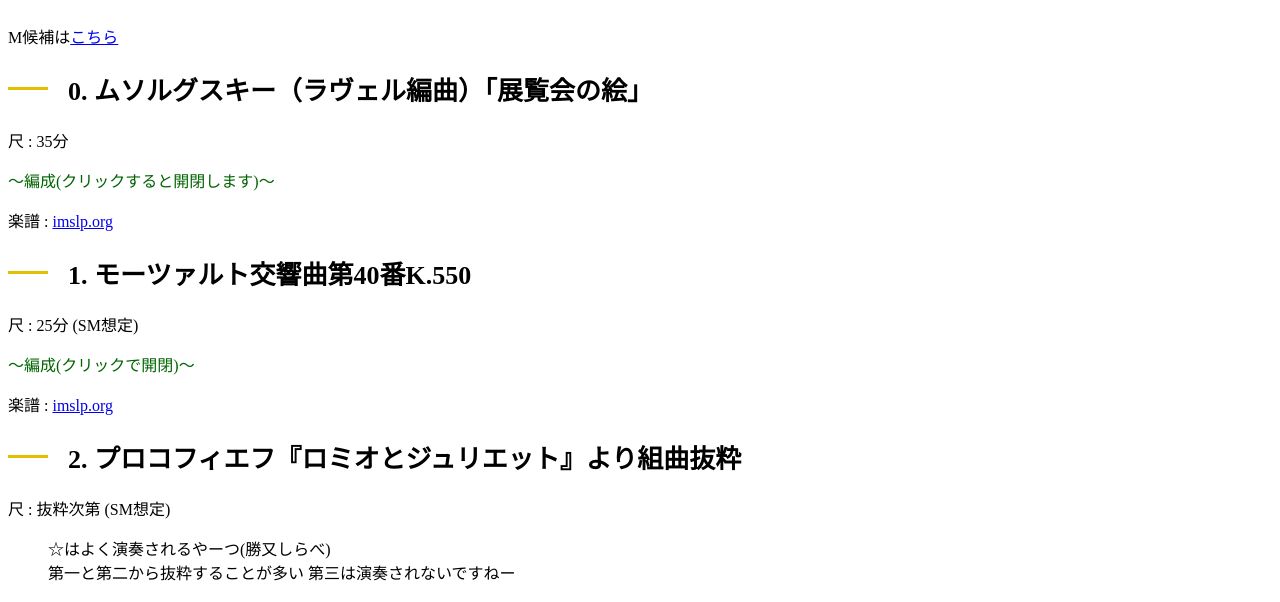
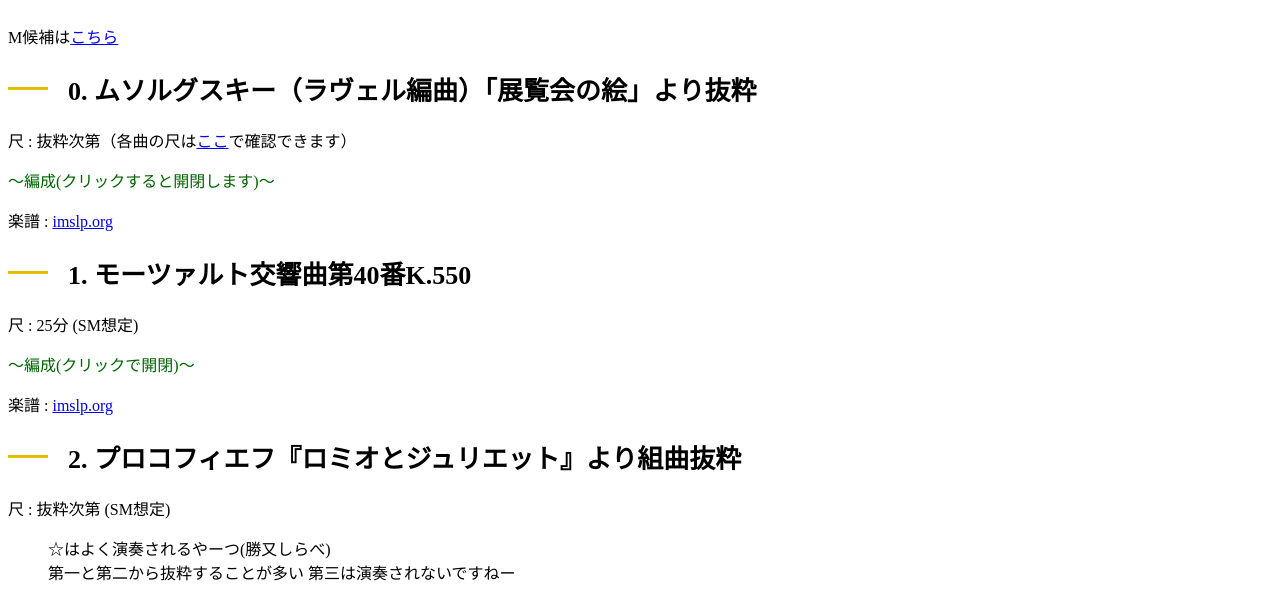
Before and after one commit to RubyPythonPerl/2025sotsuen_shokyoku, a plain HTML site: page index.html in a window 1280 px wide. Shown: the part 192-794 px from the top of the page. Drawn offline with Linux system fonts and the light colour scheme.

Commit message:
Update index.html

```diff
--- a/index.html
+++ b/index.html
@@ -50,11 +50,11 @@ margin-left: 20px;
 <p>M候補は<a href = "https://rubypythonperl.github.io/2025sotsuen_m/" target = "_blank">こちら</a></p>
 
 
-<h2 class="wp-block-heading" id = "0">0. ムソルグスキー（ラヴェル編曲）「展覧会の絵」</h2>
+<h2 class="wp-block-heading" id = "0">0. ムソルグスキー（ラヴェル編曲）「展覧会の絵」より抜粋</h2>
 <!-- /wp:heading -->
 
 <!-- wp:paragraph -->
-<p>尺 : 35分</p>
+<p>尺 : 抜粋次第（各曲の尺は<a href = "https://ja.wikipedia.org/wiki/%E5%B1%95%E8%A6%A7%E4%BC%9A%E3%81%AE%E7%B5%B5#%E3%81%95%E3%81%BE%E3%81%96%E3%81%BE%E3%81%AA%E7%B7%A8%E6%9B%B2" target = "_blank">ここ</a>で確認できます）</p>
 <!-- /wp:paragraph -->
 
 <span onclick="obj=document.getElementById('open0').style; obj.display=
```
